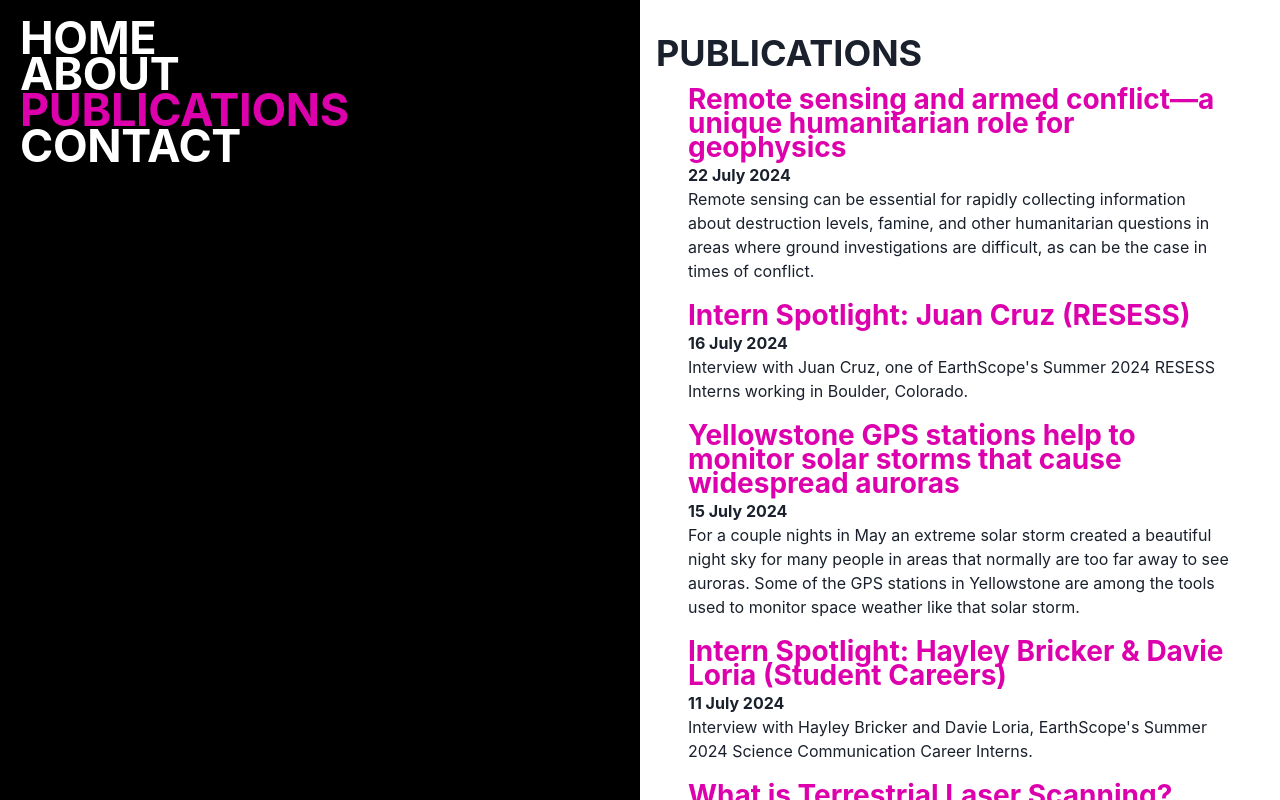
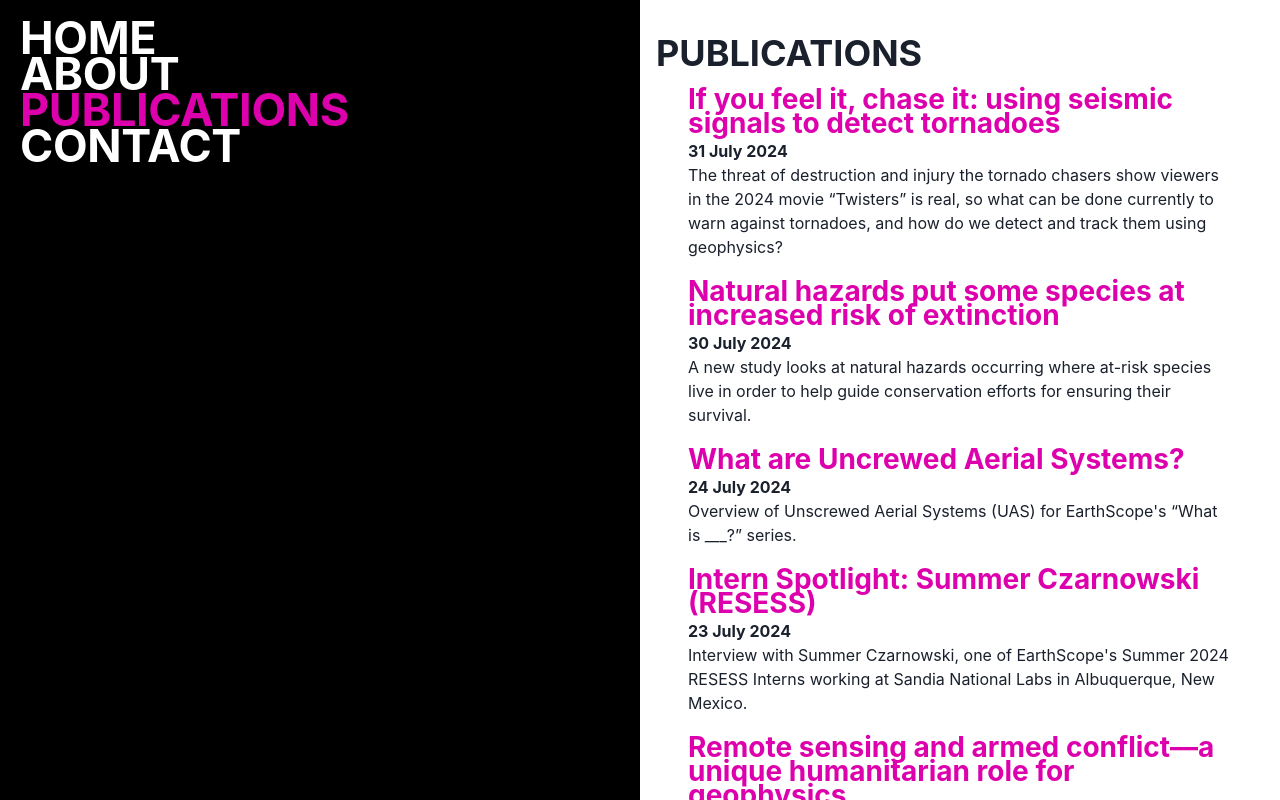
Before and after one commit to jacktorrealba/davies-website, a Next.js app: page /Publications in a window 1280 px wide. Built offline with nearby package versions, Linux system fonts and the light colour scheme.

Commit message:
added more publications and fixed styling for linkedin icon on home page

```diff
--- a/app/Publications/page.js
+++ b/app/Publications/page.js
@@ -14,6 +14,51 @@ const Publications = () => {
                         </Heading>
                         <Box p="0rem 3rem 0rem 3rem">
                             <List spacing={6}>
+                                <ListItem className="publicationLink">
+                                    <Link className="pinkLink" href="https://www.earthscope.org/news/if-you-feel-it-chase-it-using-seismic-signals-to-detect-tornadoes/" target="_blank" rel="noopener noreferrer">
+                                        If you feel it, chase it: using seismic signals to detect tornadoes
+                                    </Link>
+                                    <Text className="publicationDate">
+                                        31 July 2024
+                                    </Text>
+                                    <Text>
+                                        The threat of destruction and injury the tornado chasers show viewers in the 2024 movie “Twisters” is real,
+                                        so what can be done currently to warn against tornadoes, and how do we detect and track them using geophysics?
+                                    </Text>
+                                </ListItem>
+                                <ListItem className="publicationLink">
+                                    <Link className="pinkLink" href="https://www.earthscope.org/news/natural-hazards-put-some-species-at-increased-risk-of-extinction/" target="_blank" rel="noopener noreferrer">
+                                        Natural hazards put some species at increased risk of extinction
+                                    </Link>
+                                    <Text className="publicationDate">
+                                        30 July 2024
+                                    </Text>
+                                    <Text>
+                                    A new study looks at natural hazards occurring where at-risk species live in order to help guide conservation efforts for ensuring their survival.
+                                    </Text>
+                                </ListItem>
+                                <ListItem className="publicationLink">
+                                    <Link className="pinkLink" href="https://www.earthscope.org/what-is/uas/" target="_blank" rel="noopener noreferrer">
+                                        What are Uncrewed Aerial Systems?
+                                    </Link>
+                                    <Text className="publicationDate">
+                                        24 July 2024
+                                    </Text>
+                                    <Text>
+                                        Overview of Unscrewed Aerial Systems (UAS) for EarthScope&apos;s “What is ___?” series.
+                                    </Text>
+                                </ListItem>
+                                <ListItem className="publicationLink">
+                                    <Link className="pinkLink" href="https://www.earthscope.org/news/intern-spotlight-summer-czarnowski-resess/" target="_blank" rel="noopener noreferrer">
+                                        Intern Spotlight: Summer Czarnowski (RESESS)
+                                    </Link>
+                                    <Text className="publicationDate">
+                                        23 July 2024
+                                    </Text>
+                                    <Text>
+                                        Interview with Summer Czarnowski, one of EarthScope's Summer 2024 RESESS Interns working at Sandia National Labs in Albuquerque, New Mexico.
+                                    </Text>
+                                </ListItem>
                                 <ListItem className="publicationLink">
                                     <Link className="pinkLink" href="https://www.earthscope.org/news/remote-sensing-and-armed-conflict-a-unique-humanitarian-role-for-geophysics/" target="_blank" rel="noopener noreferrer">
                                         Remote sensing and armed conflict—a unique humanitarian role for geophysics
--- a/app/globals.css
+++ b/app/globals.css
@@ -35,6 +35,11 @@ body {
 }
 .myNavLink:hover {
   color: var(--pink) !important;
+}
+
+#linkedIn-link {
+  display: block;
+  width: fit-content;
 }
 
 #linkedIn-link:hover {
--- a/package.json
+++ b/package.json
@@ -20,6 +20,7 @@
     "@fortawesome/free-solid-svg-icons": "^6.5.2",
     "@fortawesome/react-fontawesome": "^0.2.2",
     "framer-motion": "^11.2.12",
+    "mongodb": "^6.8.0",
     "next": "14.2.4",
     "react": "^18",
     "react-dom": "^18",
```
Also changed, not shown: 1 other file (tests, documents, lock files or other folders).
